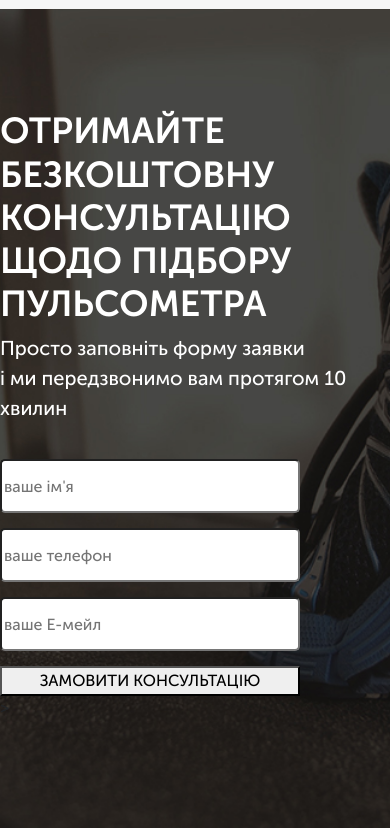
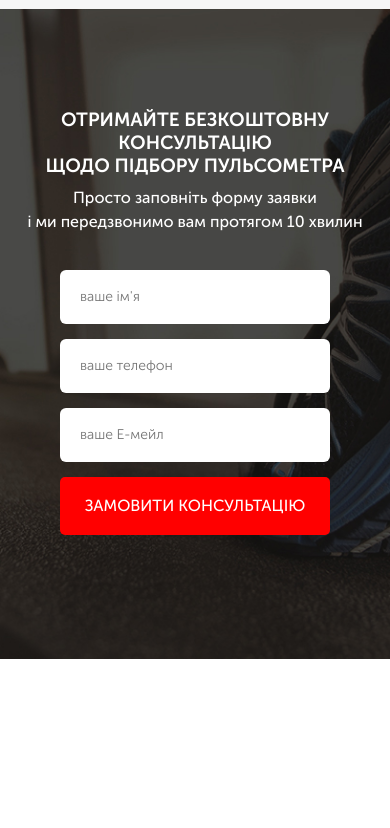
Before and after one commit to havryliv-v/Pulse, a website: page src/index.html in a window 390 px wide. Shown: the part 1399-2227 px from the top of the page. After the commit the page ends 2058 px from the top, so only its background shows below. Drawn offline with Linux system fonts and the light colour scheme.

Commit message:
start learning JS

```diff
--- a/src/index.html
+++ b/src/index.html
@@ -93,11 +93,11 @@
             <input name="name" required placeholder="ваше ім'я" type="text">
             <input name="phone" required placeholder="ваше телефон" type="number">
             <input name="email" required placeholder="ваше Е-мейл" type="email">
-            <button>ЗАМОВИТИ КОНСУЛЬТАЦІЮ</button>
-            >
+            <button class="button button_submit">ЗАМОВИТИ КОНСУЛЬТАЦІЮ</button>
          </form>
       </div>
    </div>
+   <script src="js/script.js"></script>
 </body>
 
 </html>
--- a/src/sass/blocks/_buttons.scss
+++ b/src/sass/blocks/_buttons.scss
@@ -16,4 +16,11 @@
       margin-top: 67px;
 
    }
+
+   &_submit {
+      width: 100%;
+      height: 58px;
+      font-size: 16px;
+      color: #FFFFFF;
+   }
 }
--- a/src/sass/blocks/_forms.scss
+++ b/src/sass/blocks/_forms.scss
@@ -8,7 +8,12 @@
       height: 54px;
       background-color: #FFFFFF;
       margin-bottom: 15px;
-      border-radius: 5px;
+      border: none;
+      border-radius: 6px;
+      padding: 0 20px;
+      font-weight: 300;
+      font-size: 14px;
+      color: #4B4B4B;
 
       &:ntn-child(3) {
          margin-bottom: 20px;
--- /dev/null
+++ b/src/sass/media/_consultation_media.scss
@@ -0,0 +1,17 @@
+@media (max-width:767px) {
+   .consultation {
+      &__descr {
+         text-align: center;
+         padding: 0 5px;
+      }
+   }
+}
+
+
+@media (max-width:575px) {
+   .consultation {
+      &__descr {
+         font-size: 16px;
+      }
+   }
+}
--- /dev/null
+++ b/src/sass/media/_forms_media.scss
@@ -0,0 +1,12 @@
+@media (max-width:767px) {
+   .feed-form {
+      margin: 0 auto;
+      margin-top: 36px;
+   }
+}
+
+@media (max-width:575px) {
+   .feed-form {
+      width: 270px;
+   }
+}
--- /dev/null
+++ b/src/sass/media/_titles_media.scss
@@ -0,0 +1,24 @@
+@media (max-width:991px) {
+   .title {
+      &_left {
+         font-size: 32px;
+         padding: 0 5px;
+      }
+   }
+}
+
+@media (max-width:767px) {
+   .title {
+      &_left {
+         text-align: center;
+      }
+   }
+}
+
+@media (max-width:576px) {
+   .title {
+      &_left {
+         font-size: 19px;
+      }
+   }
+}
--- a/src/sass/style.scss
+++ b/src/sass/style.scss
@@ -20,4 +20,7 @@
 @import 'media/promo_media';
 @import 'media/header_media';
 @import 'media/buttons_media';
+@import 'media/titles_media';
 @import 'media/advantages_media';
+@import 'media/consultation_media';
+@import 'media/forms_media';
```
Also changed, not shown: src/css/style.min.css, src/js/script.js (added).
